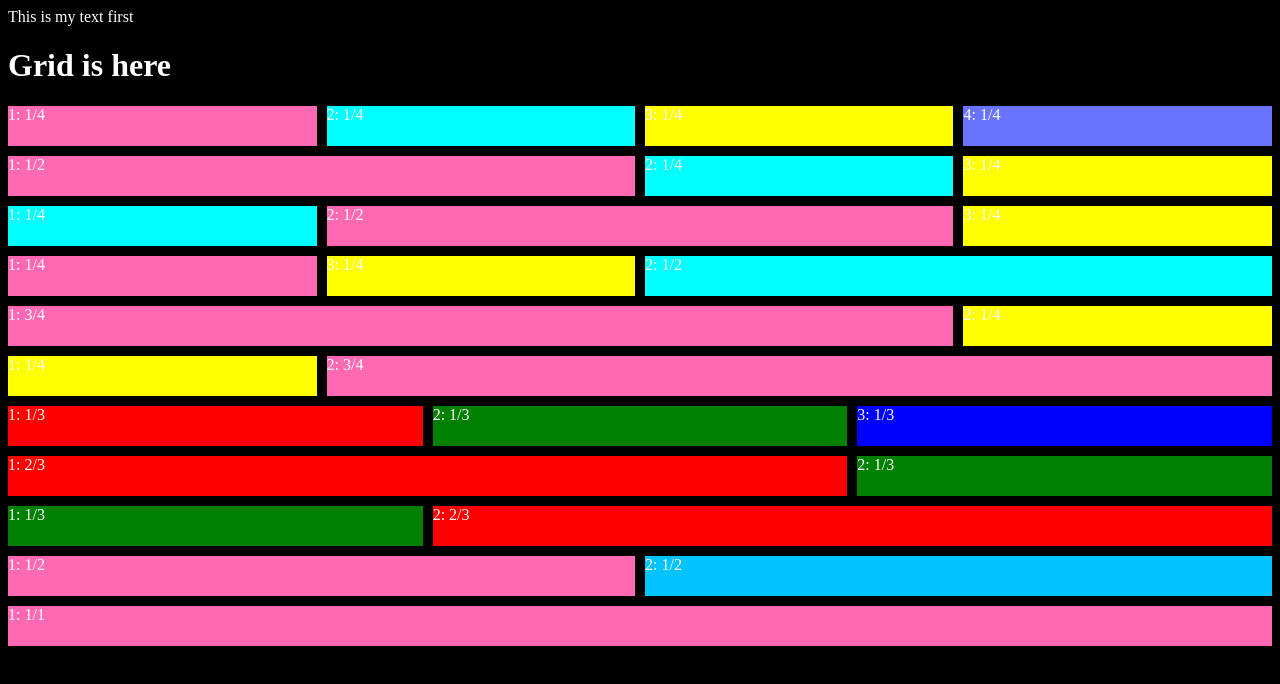
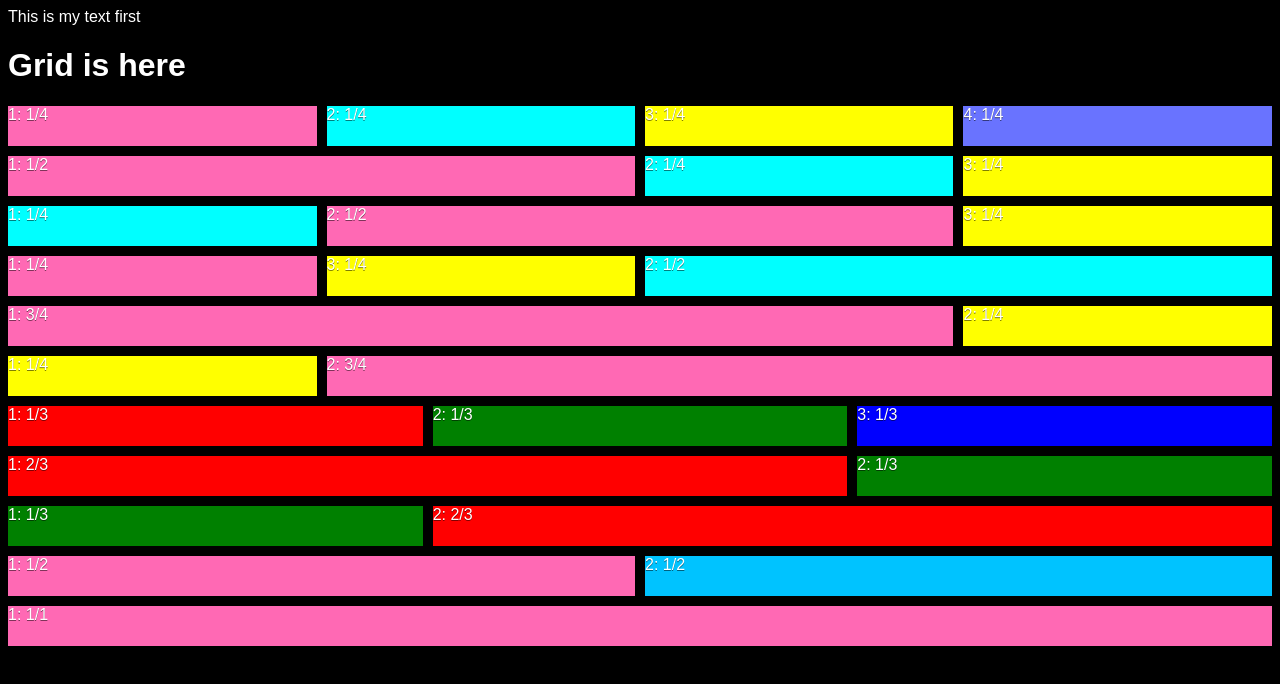
Before and after one commit to HariantoAtWork/msie11-js-css-grid-hack, a plain HTML site: page index.html in a window 1280 px wide. Drawn offline with Linux system fonts and the light colour scheme.

Commit message:
Improve example

```diff
--- a/index.html
+++ b/index.html
@@ -10,6 +10,8 @@
         body {
             background-color: black;
             color: white;
+            text-shadow: 0px 1px 0px rgba(0,0,0,.5);
+            font-family: sans-serif;
         }
 
         .grid {
```
